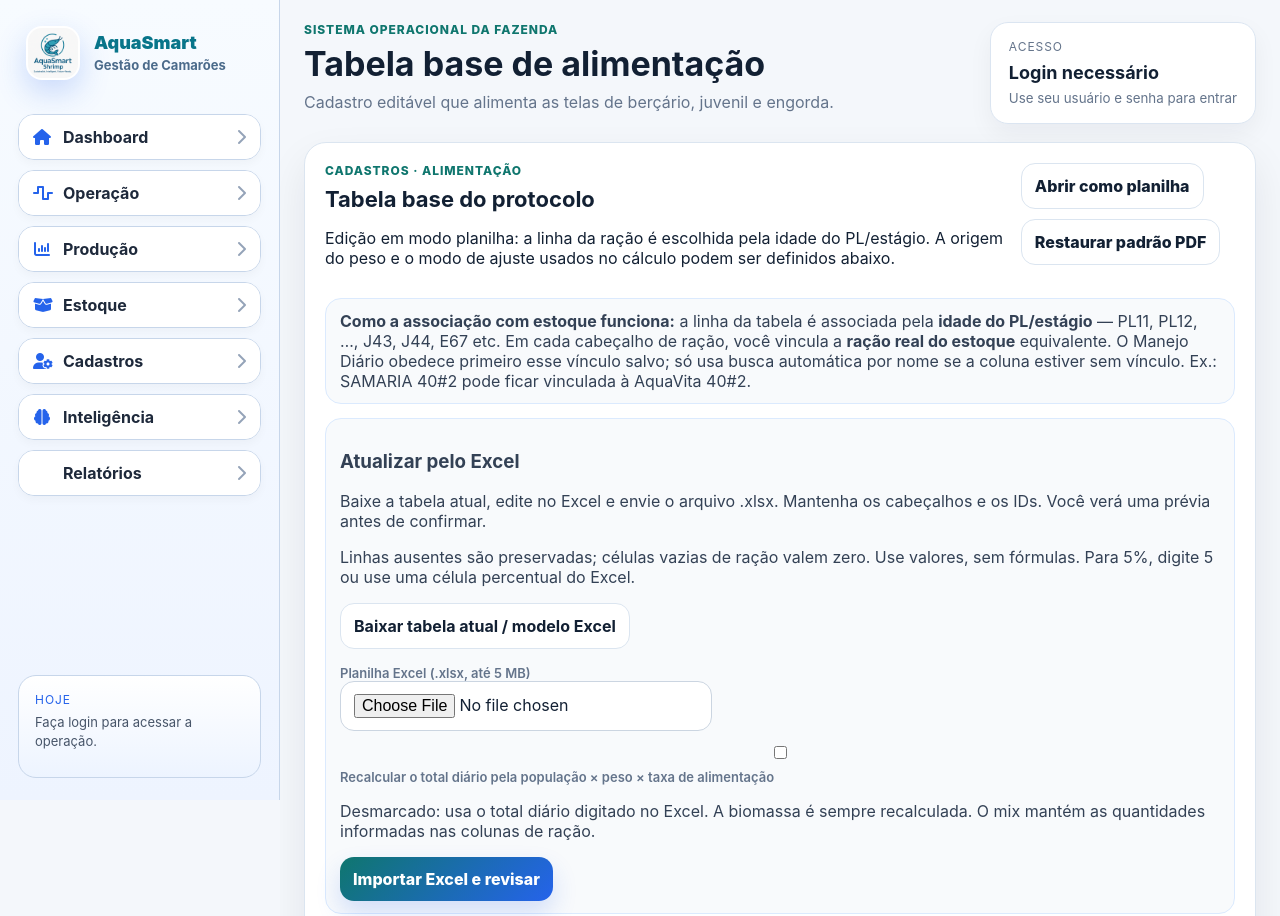
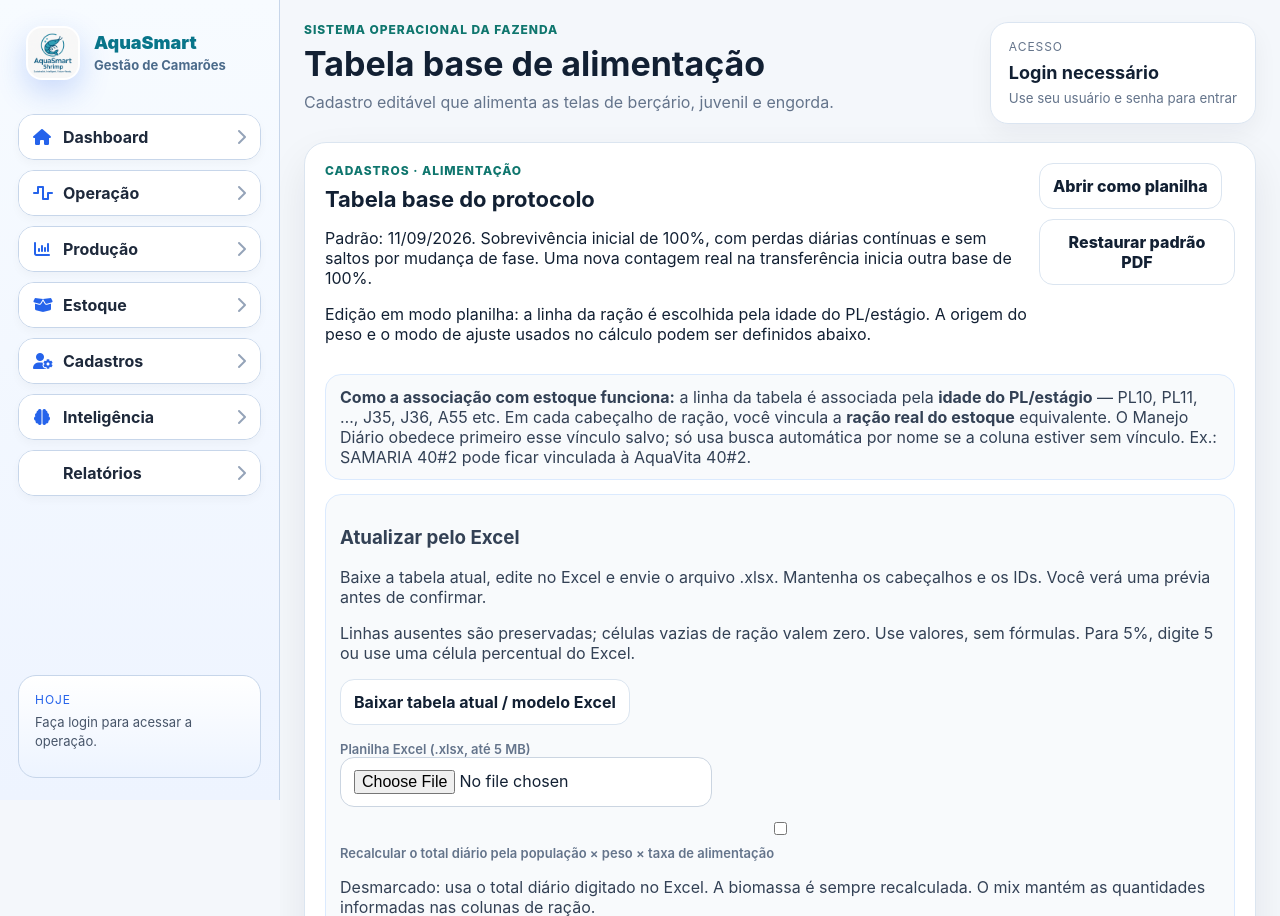
Before and after one commit to mvoc95-create/aquasmart, a Python web app: template templates/feeding_protocol.html in a window 1280 px wide. Shown: the top 916 px of the page. Run offline with Jinja, Linux system fonts and the light colour scheme; the template is opened without the code that fills it, so the values that code supplies are empty.

Commit message:
Add files via upload

```diff
--- a/templates/feeding_protocol.html
+++ b/templates/feeding_protocol.html
@@ -8,6 +8,7 @@
     <div>
       <p class="panel-kicker">Cadastros · Alimentação</p>
       <h2>Tabela base do protocolo</h2>
+      <p class="muted-text">Padrão: 11/09/2026. Sobrevivência inicial de 100%, com perdas diárias contínuas e sem saltos por mudança de fase. Uma nova contagem real na transferência inicia outra base de 100%.</p>
       <p class="muted-text">Edição em modo planilha: a linha da ração é escolhida pela idade do PL/estágio. A origem do peso e o modo de ajuste usados no cálculo podem ser definidos abaixo.</p>
     </div>
     <div class="protocol-head-actions">
@@ -21,7 +22,7 @@
 
   <div class="info-card protocol-help-card">
     <strong>Como a associação com estoque funciona:</strong>
-    a linha da tabela é associada pela <strong>idade do PL/estágio</strong> — PL11, PL12, …, J43, J44, E67 etc. Em cada cabeçalho de ração, você vincula a <strong>ração real do estoque</strong> equivalente. O Manejo Diário obedece primeiro esse vínculo salvo; só usa busca automática por nome se a coluna estiver sem vínculo. Ex.: SAMARIA 40#2 pode ficar vinculada à AquaVita 40#2.
+    a linha da tabela é associada pela <strong>idade do PL/estágio</strong> — PL10, PL11, …, J35, J36, A55 etc. Em cada cabeçalho de ração, você vincula a <strong>ração real do estoque</strong> equivalente. O Manejo Diário obedece primeiro esse vínculo salvo; só usa busca automática por nome se a coluna estiver sem vínculo. Ex.: SAMARIA 40#2 pode ficar vinculada à AquaVita 40#2.
   </div>
 
   <div class="info-card protocol-help-card">
--- a/templates/nursery_feed.html
+++ b/templates/nursery_feed.html
@@ -13,7 +13,7 @@
     <div>
       <p class="panel-kicker">Data de trabalho</p>
       <h2>Planejamento automático do {{ phase_label }}</h2>
-      <p class="helper-text">Veja o protocolo do dia, salve o lançamento real e, se precisar, abra a mensagem pronta para o WhatsApp. A tabela acompanha a idade real do ciclo; transferir antes/depois não reinicia em J43 ou E67.</p>
+      <p class="helper-text">Veja o protocolo do dia, salve o lançamento real e, se precisar, abra a mensagem pronta para o WhatsApp. A tabela acompanha a idade real do ciclo. A contagem real na transferência inicia uma nova base de 100% de sobrevivência, com a queda diária prevista para a idade atual.</p>
     </div>
   </div>
   <form method="get" class="form-grid compact-grid nursery-toolbar-form">
@@ -77,6 +77,7 @@
     <div class="summary-chip"><strong>{{ '%.2f'|format(plan.feed_rate_pct) }}%</strong><span>taxa de alimentação</span></div>
     <div class="summary-chip"><strong>{{ '{:,.0f}'.format(plan.total_day_g).replace(',', '.') }} g</strong><span>{{ '%.3f'|format(plan.total_day_kg) }} kg no dia</span></div>
     <div class="summary-chip"><strong>{{ plan.score_factor_label }}</strong><span>correção ativa desta unidade{% if plan.intestinal_score is not none %} · último score {{ '%.1f'|format(plan.intestinal_score) }}{% endif %}{% if plan.correction_source_date %} de {{ plan.correction_source_date|brdate }}{% endif %}</span></div>
+    <div class="summary-chip"><strong>{{ '%.2f'|format(plan.survival_since_count_pct) }}%</strong><span>sobrevivência estimada desde a contagem</span></div>
     <div class="summary-chip"><strong>{{ plan.feedings_per_day }}</strong><span>alimentações no dia</span></div>
     <div class="summary-chip"><strong>{% if plan.per_feeding_min_g != plan.per_feeding_max_g %}{{ '{:,.0f}'.format(plan.per_feeding_min_g).replace(',', '.') }}–{{ '{:,.0f}'.format(plan.per_feeding_max_g).replace(',', '.') }} g{% else %}{{ '{:,.0f}'.format(plan.per_feeding_g).replace(',', '.') }} g{% endif %}</strong><span>por porção</span></div>
   </div>
```
